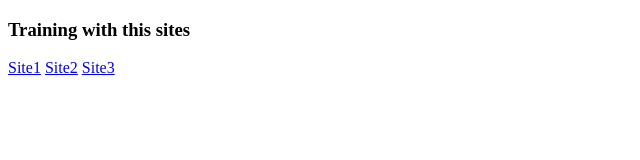
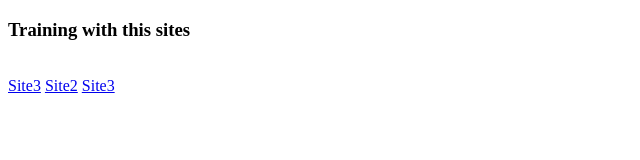
Before and after one commit to lZzozZl/home.tasks, a plain HTML site: page index.html in a window 1280 px wide. Shown: the whole page, without its empty margins (0-640 px from the left). Drawn offline with Linux system fonts and the light colour scheme.

Commit message:
addin index

```diff
--- a/index.html
+++ b/index.html
@@ -13,9 +13,10 @@
 <body>
 
 	<h3>Training with this sites</h3>
-<a href="./first-site">Site1</a>
-<a href="./from-tutorial">Site2</a>
-<a href="./headphones-site">Site3</a>
+	<br />
+	<a href="./from-tutorial">Site3</a>
+	<a href="./first-site">Site2</a>
+	<a href="./headphones-site">Site3</a>
 
 </body>
 
```
